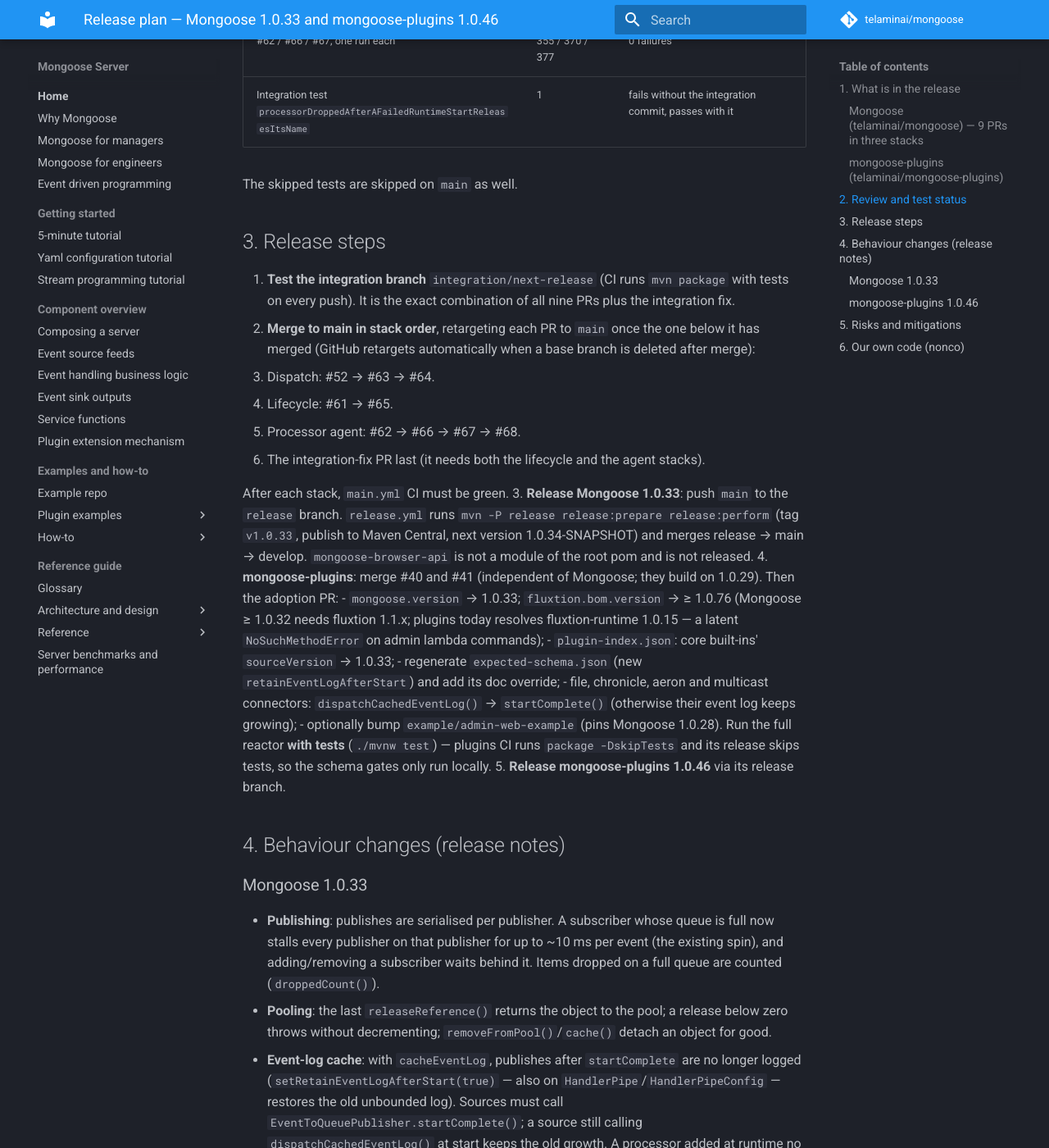
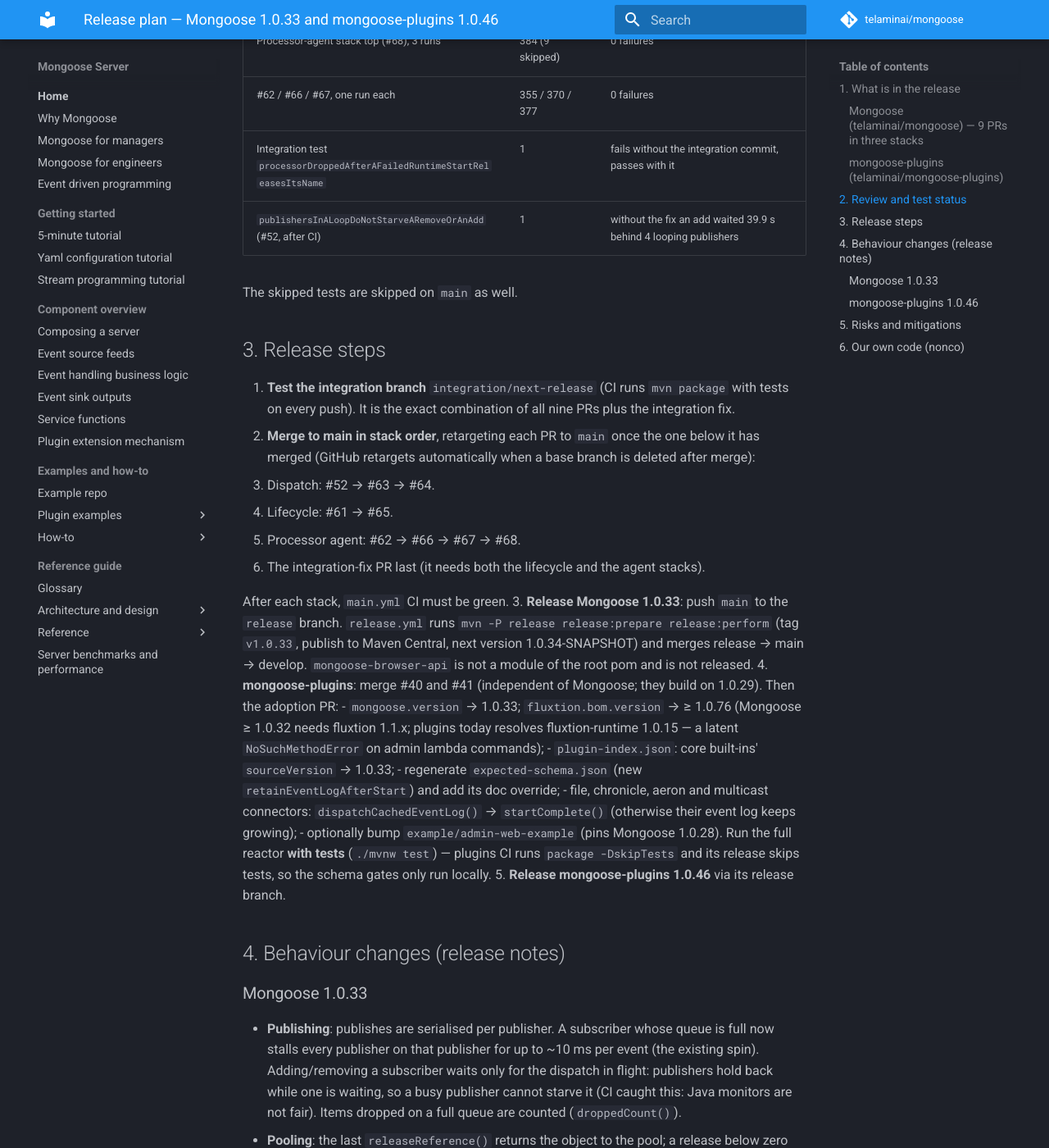
Before and after one commit to telaminai/mongoose, an MkDocs documentation site: the page built from docs/release/release-plan-1.0.33.md, in a window 1280 px wide and 1400 px high, scrolled down 1788 px. Shown: the whole window at 82% size. Built offline with MkDocs 1.6.1 and Material for MkDocs 9.7.7, drawn with Linux system fonts in a browser that asks for light colours; comment, search, counter and statistics services are not loaded; some of the changed text lies outside the part shown.

Commit message:
Release plan: starvation fix, 448 tests
Co-Authored-By: Claude Opus 5.5 <noreply@anthropic.com>

```diff
--- a/docs/release/release-plan-1.0.33.md
+++ b/docs/release/release-plan-1.0.33.md
@@ -37,10 +37,12 @@ and agent stacks need the integration commit above. Results:
 
 | Where | Tests | Result |
 |---|---|---|
-| `integration/next-release` (all nine PRs + integration commit), `mvn test`, 3 runs | 447 (9 skipped) | 0 failures, 0 errors in each run (~1 m 32 s) |
+| `integration/next-release` (all nine PRs + integration commit), `mvn test`, 3 runs | 448 (9 skipped) | 0 failures, 0 errors in each run (~1 m 32 s) |
+| GitHub CI (`main.yml`, 2-core runner) on every PR branch and on the integration branch | | green |
 | Processor-agent stack top (#68), 3 runs | 384 (9 skipped) | 0 failures |
 | #62 / #66 / #67, one run each | 355 / 370 / 377 | 0 failures |
 | Integration test `processorDroppedAfterAFailedRuntimeStartReleasesItsName` | 1 | fails without the integration commit, passes with it |
+| `publishersInALoopDoNotStarveARemoveOrAnAdd` (#52, after CI) | 1 | without the fix an add waited 39.9 s behind 4 looping publishers |
 
 The skipped tests are skipped on `main` as well.
 
@@ -76,8 +78,9 @@ The skipped tests are skipped on `main` as well.
 
 ### Mongoose 1.0.33
 - **Publishing**: publishes are serialised per publisher. A subscriber whose queue is full now stalls every
-  publisher on that publisher for up to ~10 ms per event (the existing spin), and adding/removing a subscriber
-  waits behind it. Items dropped on a full queue are counted (`droppedCount()`).
+  publisher on that publisher for up to ~10 ms per event (the existing spin). Adding/removing a subscriber waits
+  only for the dispatch in flight: publishers hold back while one is waiting, so a busy publisher cannot starve
+  it (CI caught this: Java monitors are not fair). Items dropped on a full queue are counted (`droppedCount()`).
 - **Pooling**: the last `releaseReference()` returns the object to the pool; a release below zero throws without
   decrementing; `removeFromPool()`/`cache()` detach an object for good.
 - **Event-log cache**: with `cacheEventLog`, publishes after `startComplete` are no longer logged
```
Also changed, not shown: 1 other file.
